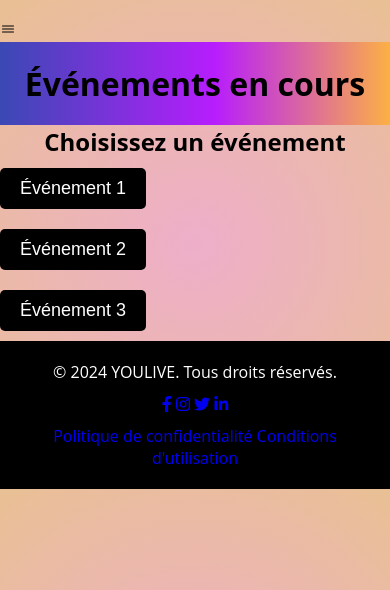
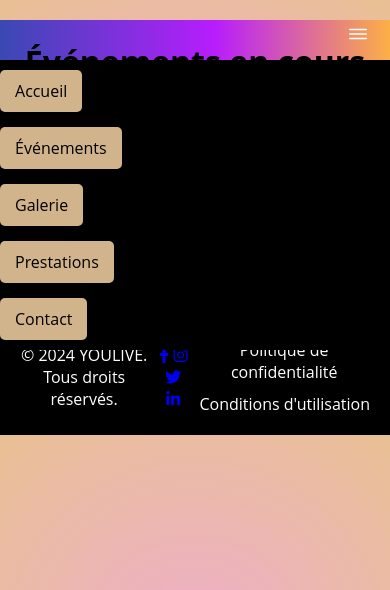
Before and after one commit to seliisyl/projet_portfolio-1, a Django app: template projet_portfolio/youlive/main/templates/main/events.html in a window 390 px wide. Shown: the top 590 px of the page. Run offline with Django 4.2, Linux system fonts and the light colour scheme; the template is opened without the code that fills it, so the values that code supplies are empty.

Commit message:
Add mobile menu toggle functionality and include app.js in templates

```diff
--- a/projet_portfolio/youlive/main/static/main/css/style.css
+++ b/projet_portfolio/youlive/main/static/main/css/style.css
@@ -1,15 +1,22 @@
 :root {
-    --beige-clair: #F5F5DC; /* Fond général */
-    --beige-fonce: #D2B48C; /* Bordures et accents */
-    --texte-noir: #000000; /* Texte principal en noir */
-    --texte-blanc: #ffffff; /* Texte des boutons */
-    --bordure: #BDB76B; /* Bordures et éléments de mise en valeur */
+    --beige-clair: #F5F5DC;
+    /* Fond général */
+    --beige-fonce: #D2B48C;
+    /* Bordures et accents */
+    --texte-noir: #000000;
+    /* Texte principal en noir */
+    --texte-blanc: #ffffff;
+    /* Texte des boutons */
+    --bordure: #BDB76B;
+    /* Bordures et éléments de mise en valeur */
 }
 
 * {
     box-sizing: border-box;
-    list-style: none; /* Correction de la syntaxe */
-    text-decoration: none; /* Correction de la syntaxe */
+    list-style: none;
+    /* Correction de la syntaxe */
+    text-decoration: none;
+    /* Correction de la syntaxe */
     margin: 0;
     padding: 0;
 }
@@ -17,22 +24,27 @@
 body {
     font-family: "Open Sans", sans-serif;
     background: rgb(238, 174, 202);
-    background: radial-gradient(circle, rgba(238,174,202,1) 0%, rgba(233,192,148,1) 100%);
-    color: var(--texte-noir); /* Texte en noir */
+    background: radial-gradient(circle, rgba(238, 174, 202, 1) 0%, rgba(233, 192, 148, 1) 100%);
+    color: var(--texte-noir);
+    /* Texte en noir */
     margin: 0;
     padding-top: 20px;
 }
 
 header {
+    display: flex;
     background: rgb(58, 73, 180);
     background: linear-gradient(90deg, rgba(58, 73, 180, 1) 0%, rgba(183, 29, 253, 1) 55%, rgba(252, 176, 69, 1) 100%);
     color: var(--texte-blanc);
     text-align: center;
-    padding: 20px;
+    justify-content: center;
+    padding: 20px 0;
 }
 
-h1, h2 {
-    color: var(--texte-noir); /* Titres en noir */
+h1,
+h2 {
+    color: var(--texte-noir);
+    /* Titres en noir */
     text-align: center;
 }
 
@@ -147,11 +159,13 @@ form {
 }
 
 label {
-    color: var(--texte-noir); /* Libellés en noir */
+    color: var(--texte-noir);
+    /* Libellés en noir */
     margin-bottom: 5px;
 }
 
-input, textarea {
+input,
+textarea {
     margin-bottom: 15px;
     padding: 10px;
     font-size: 16px;
@@ -159,15 +173,20 @@ input, textarea {
     border: 1px solid var(--bordure);
 }
 
-input:focus, textarea:focus {
-    border-color: var(--texte-noir); /* Bordure noire au focus */
-    box-shadow: 0 0 5px rgba(0, 0, 0, 0.5); /* Ombre légère au focus */
+input:focus,
+textarea:focus {
+    border-color: var(--texte-noir);
+    /* Bordure noire au focus */
+    box-shadow: 0 0 5px rgba(0, 0, 0, 0.5);
+    /* Ombre légère au focus */
 }
 
 button {
     padding: 10px;
-    background-color: var(--texte-noir); /* Bouton noir */
-    color: var(--texte-blanc); /* Texte des boutons en blanc */
+    background-color: var(--texte-noir);
+    /* Bouton noir */
+    color: var(--texte-blanc);
+    /* Texte des boutons en blanc */
     border: none;
     border-radius: 5px;
     font-size: 18px;
@@ -176,56 +195,76 @@ button {
 }
 
 button:hover {
-    background-color: #333333; /* Légère variation de noir au survol */
+    background-color: #333333;
+    /* Légère variation de noir au survol */
 }
 
 /* CSS pour l'animation de l'apparition du texte */
 .fade-in {
-    opacity: 0; /* Invisible au départ */
-    transform: translateY(20px); /* Décalage vers le bas */
-    transition: opacity 0.5s ease, transform 0.5s ease; /* Transition douce */
+    opacity: 0;
+    /* Invisible au départ */
+    transform: translateY(20px);
+    /* Décalage vers le bas */
+    transition: opacity 0.5s ease, transform 0.5s ease;
+    /* Transition douce */
 }
 
 .fade-in.visible {
-    opacity: 1; /* Visible lorsque la classe 'visible' est ajoutée */
-    transform: translateY(0); /* Retour à la position d'origine */
+    opacity: 1;
+    /* Visible lorsque la classe 'visible' est ajoutée */
+    transform: translateY(0);
+    /* Retour à la position d'origine */
 }
 
 .event-container {
     display: flex;
-    flex-direction: column; /* Aligner les événements verticalement */
+    flex-direction: column;
+    /* Aligner les événements verticalement */
     align-items: center;
     margin: 20px 0;
 }
 
 .event-item {
-    display: flex; /* Aligner l'image et le bouton sur la même ligne */
+    display: flex;
+    /* Aligner l'image et le bouton sur la même ligne */
     align-items: center;
     margin: 15px 0;
 }
 
 .event-image {
-    width: 60px; /* Largeur de l'image d'aperçu */
-    height: 60px; /* Hauteur de l'image d'aperçu */
-    margin-right: 15px; /* Espace entre l'image et le bouton */
+    width: 60px;
+    /* Largeur de l'image d'aperçu */
+    height: 60px;
+    /* Hauteur de l'image d'aperçu */
+    margin-right: 15px;
+    /* Espace entre l'image et le bouton */
 }
 
 .event-button {
-    background-color: var(--texte-noir); /* Fond noir */
-    color: var(--texte-blanc); /* Texte blanc */
-    padding: 10px 20px; /* Espacement interne */
-    border-radius: 5px; /* Coins arrondis */
-    margin: 10px 0; /* Espacement vertical */
-    transition: background-color 0.3s; /* Animation de transition */
+    background-color: var(--texte-noir);
+    /* Fond noir */
+    color: var(--texte-blanc);
+    /* Texte blanc */
+    padding: 10px 20px;
+    /* Espacement interne */
+    border-radius: 5px;
+    /* Coins arrondis */
+    margin: 10px 0;
+    /* Espacement vertical */
+    transition: background-color 0.3s;
+    /* Animation de transition */
 }
 
 .event-button:hover {
-    background-color: #333333; /* Changement de couleur au survol */
+    background-color: #333333;
+    /* Changement de couleur au survol */
 }
 
 footer {
-    background-color: var(--texte-noir); /* Footer noir */
-    color: var(--texte-blanc); /* Texte du footer en blanc */
+    background-color: var(--texte-noir);
+    /* Footer noir */
+    color: var(--texte-blanc);
+    /* Texte du footer en blanc */
     text-align: center;
     padding: 20px;
     width: 100%;
@@ -252,53 +291,118 @@ footer.visible {
 
 .social-icon i {
     font-size: 1.5em;
-    color: var(--texte-blanc); /* Icônes blanches sur fond noir */
+    color: var(--texte-blanc);
+    /* Icônes blanches sur fond noir */
     transition: color 0.3s ease;
 }
 
 .social-icon i:hover {
-    color: var(--beige-clair); /* Couleur beige clair au survol */
+    color: var(--beige-clair);
+    /* Couleur beige clair au survol */
 }
-<<<<<<< HEAD
+
 .menu-toggle {
-    display: none; /* Masque le menu par défaut */
-    cursor: pointer; /* Change le curseur pour indiquer qu'il est cliquable */
+    display: none;/* Masque le menu par défaut */
+    cursor: pointer;/* Change le curseur pour indiquer qu'il est cliquable */
+    font-size: 24px;
+    position: absolute;
+    top: 20px;
+    right: 20px;
+    color: var(--texte-blanc);
+    z-index: 1001;
+
+}
+
+.nav-list {
+    display: flex !important; /* Affiche les éléments en ligne */
+    gap: 15px;
+    list-style: none;
+    justify-content: center;
+}
+
+.nav-list li {
+    display: inline-flex;
+}
+
+.nav-list a {
+    display: inline-block;
+    font-size: 16px;
+    padding: 10px 15px;
+    background-color: var(--beige-fonce);
+    color: var(--texte-noir);
+    text-align: center;
+    border-radius: 5px;
+    transition: backgrond-color 0.3s ease;
+}
+
+.nav-list a:hover {
+    background-color: var(--bordure);
+}
+.nav-list.active {
+    display: flex;
+    flex-direction: column;
 }
 
 /* Styles pour les petits écrans */
 @media (max-width: 768px) {
     .nav-list {
-        display: none; /* Masque le menu de navigation */
-        flex-direction: column; /* Affiche les éléments en colonne */
-        width: 100%; /* Prend toute la largeur */
+        display: none;
+        /* Masque le menu de navigation */
+        flex-direction: column;
+        /* Affiche les éléments en colonne */
+        width: 100%;
+        /* Prend toute la largeur */
+        background-color: var(--texte-noir);
+        position: absolute;
+        top: 60px;
+        /* Décalage par rapport au haut de la page */
+        left: 0;
+        padding: 10px 0;
+        z-index: 1000;
     }
 
     .nav-list.active {
-        display: flex; /* Affiche le menu lorsque actif */
+        display: flex;
+        /* Affiche le menu lorsque actif */
     }
 
     .menu-toggle {
-        display: block; /* Affiche le bouton hamburger */
-=======
+        display: block;
+        /* Affiche le bouton hamburger */
+        position: absolute;
+        top: 20px;
+        right: 20px;
+        color: var(--texte-blanc);
+        /* Icône blanche */
+        font-size: 24px;
+        z-index: 1001;
+    }
+}
+
 .footer-links {
     display: flex;
     gap: 15px;
     flex-wrap: wrap;
     justify-content: flex-end;
 }
+
 .footer-links a {
-    color: var(--texte-blanc); /* Liens blancs */
+    color: var(--texte-blanc);
+    /* Liens blancs */
     text-decoration: none;
     transition: color 0.3s ease;
 }
+
 .footer-links a:hover {
-    color: var(--beige-clair); /* Couleur beige clair au survol */
+    color: var(--beige-clair);
+    /* Couleur beige clair au survol */
 }
 
 /* Media queries pour les écrans plus petits */
 @media (max-width: 680px) {
     footer {
-        flex-direction: row; /* Aligner les éléments verticalement */
+        flex-direction: row;
+        /* Aligner les éléments verticalement */
         text-align: center;
         align-items: center;
     }
@@ -306,9 +410,9 @@ footer.visible {
     .social-media {
         margin-top: 10px;
     }
+
     .footer-links {
         flex-direction: row;
         gap: 10px;
->>>>>>> 1c768fd557c7a2db4d06427616127a14b3780750
     }
 }
--- a/projet_portfolio/youlive/main/static/main/js/app.js
+++ b/projet_portfolio/youlive/main/static/main/js/app.js
@@ -165,7 +165,20 @@ document.addEventListener('DOMContentLoaded', () => {
         if (window.scrollY > 300) { // ajustez selon votre page
             footer.classList.add('visible');
         }
-    });
+    })
+
+    const menuToggle = document.getElementById('mobile-menu');
+    const navList = document.querySelector('.nav-list');
+
+    if (menuToggle && navList) {
+        menuToggle.addEventListener('click', () => {
+            console.log('menuToggle cliqué');
+            navList.classList.toggle('active');
+            console.log('class active ajoutée :', navList.classList.contains('active'));
+        });
+    } else {
+        console.error('menuToggle ou navList introuvable');
+    }
 });
 
 // Fonction pour charger les détails de l'événement
@@ -253,10 +266,4 @@ function loadEventDetails(eventId) {
     } catch (error) {
         console.error("Erreur lors du chargement des détails de l'événement:", error);
     }
-}
-const mobileMenu = document.getElementById('mobile-menu');
-const navList = document.querySelector('.nav-list');
-
-mobileMenu.addEventListener('click', () => {
-    navList.classList.toggle('active');
-});
+};
--- a/projet_portfolio/youlive/main/templates/main/events.html
+++ b/projet_portfolio/youlive/main/templates/main/events.html
@@ -68,5 +68,6 @@
 
     <script type="module" src="https://unpkg.com/ionicons@7.1.0/dist/ionicons/ionicons.esm.js"></script>
     <script nomodule src="https://unpkg.com/ionicons@7.1.0/dist/ionicons/ionicons.js"></script>
+    <script src="{% static 'main/js/app.js' %}"></script>
 </body>
 </html>
--- a/projet_portfolio/youlive/main/templates/main/gallery.html
+++ b/projet_portfolio/youlive/main/templates/main/gallery.html
@@ -53,5 +53,6 @@
 
     <script type="module" src="https://unpkg.com/ionicons@7.1.0/dist/ionicons/ionicons.esm.js"></script>
     <script nomodule src="https://unpkg.com/ionicons@7.1.0/dist/ionicons/ionicons.js"></script>
+    <script src="{% static 'main/js/app.js' %}" defer></script>
 </body>
 </html>
```
Also changed, not shown: projet_portfolio/youlive/main/static/main/js/navbar.js (added, +14 -0 lines).
